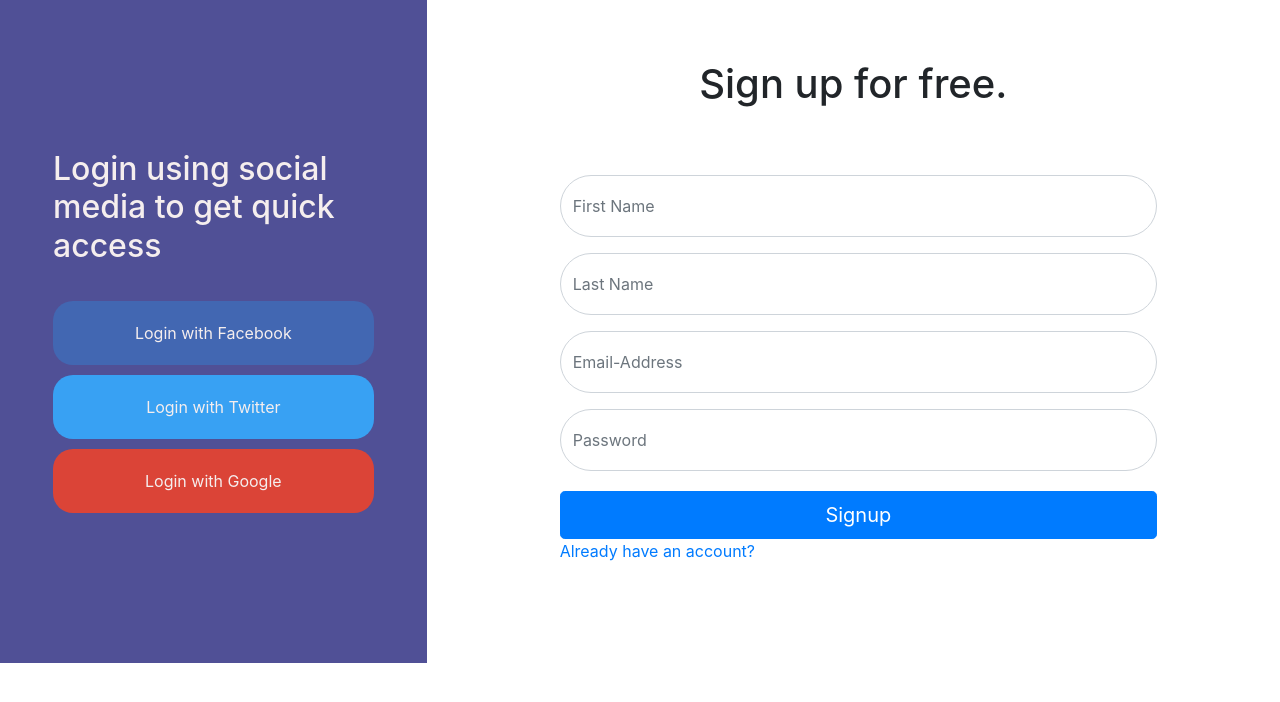
After one commit to TomisinAjayi/Login-form, a PHP site: page /signup.php in a window 1280 px wide. The commit adds this page. Shown: the top 702 px of the page. Run offline with PHP 8.4, Linux system fonts and the light colour scheme.

Commit message:
sign-up form with PHP

```diff
--- a/forgotpassword.html
+++ b/forgotpassword.html
@@ -24,7 +24,7 @@
                     <h1>Recover your password.</h1>
                     <p>Fill your email below & we will send you an email with further instruction.</p>
                     <form action="" class="formdesign">
-                        <div class="form-group"><input type="email" class="form-control" placeholder="Email-Address"></div>
+                        <div class="form-group"><input type="email" class="form-control" placeholder="Email-Address" required></div>
 
                         <button type="submit" class="btn btn-lg btn-block btn-primary" id="signupbtn">Recover your password</button>
                         <a href="login.html" id="loginlink">Already have an account?</a>
--- a/index.php
+++ b/index.php
@@ -1 +1 @@
-<?php include_once("login.html"); ?>
+<?php include_once("signup.html"); ?>
--- a/login.html
+++ b/login.html
@@ -22,11 +22,11 @@
                 </div>
                 <div class="col-xs-6 col-sm-6 col-md-8 rightside" style="padding:0px">
                     <h1>Login to your account</h1>
-                    <p>Don't have an account? <a href="signup.html">Sign up for free!</a></p>
+                    <p>Don't have an account? <a href="signup.php">Sign up for free!</a></p>
 
                     <form action="" class="formdesign" name="myForm" onsubmit="return validateForm()">
-                        <div class="form-group"><input name="email" type="email" class="form-control" placeholder="Email-Address"></div>
-                        <div class="form-group"><input name="password" type="password" class="form-control" placeholder="Password"></div>
+                        <div class="form-group"><input name="email" type="email" class="form-control" placeholder="Email-Address" required></div>
+                        <div class="form-group"><input name="password" type="password" class="form-control" placeholder="Password" required></div>
                         <div class="form-row">
                             <div class="form-group col-md-6">
                                 <div class="form-check">
--- /dev/null
+++ b/signup.php
@@ -0,0 +1,141 @@
+<?php
+// Functions to filter user inputs
+function filterName($field){
+    // Sanitize user name
+    $field = filter_var(trim($field), FILTER_SANITIZE_STRING);
+
+    // Validate user name
+    if(filter_var($field, FILTER_VALIDATE_REGEXP, array("options"=>array("regexp"=>"/^[a-zA-Z\s]+$/")))){
+        return $field;
+    } else{
+        return FALSE;
+    }
+}
+function filterEmail($field){
+    // Sanitize e-mail address
+    $field = filter_var(trim($field), FILTER_SANITIZE_EMAIL);
+
+    // Validate e-mail address
+    if(filter_var($field, FILTER_VALIDATE_EMAIL)){
+        return $field;
+    } else{
+        return FALSE;
+    }
+}
+function filterString($field){
+    // Sanitize string
+    $field = filter_var(trim($field), FILTER_SANITIZE_STRING);
+    if(!empty($field)){
+        return $field;
+    } else{
+        return FALSE;
+    }
+}
+
+// Define variables and initialize with empty values
+$nameErr = $emailErr = $messageErr = $passwordErr = "";
+$name = $lname = $email = $password = "";
+
+// Processing form data when form is submitted
+if($_SERVER["REQUEST_METHOD"] == "POST"){
+
+    // Validate user name
+    if(empty($_POST["name"])){
+        $nameErr = "Please enter your name.";
+    } else{
+        $name = filterName($_POST["name"]);
+        if($name == FALSE){
+            $nameErr = "Please enter a valid name.";
+        }
+    }
+
+    // Validate user name
+    if(empty($_POST["lname"])){
+        $nameErr = "Please enter your name.";
+    } else{
+        $lname = filterName($_POST["lname"]);
+        if($lname == FALSE){
+            $nameErr = "Please enter a valid name.";
+        }
+    }
+
+    // Validate email address
+    if(empty($_POST["email"])){
+        $emailErr = "Please enter your email address.";
+    } else{
+        $email = filterEmail($_POST["email"]);
+        if($email == FALSE){
+            $emailErr = "Please enter a valid email address.";
+        }
+    }
+
+    // Validate user passowrd
+    if(empty($_POST["password"])){
+        $passwordErr = "Please enter your password.";
+    } else{
+        $password = filterString($_POST["password"]);
+        if($password == FALSE){
+            $passwordErr = "Please enter a valid password.";
+        }
+    }
+}
+?>
+
+<!DOCTYPE html>
+<html lang="en">
+    <head>
+        <meta charset="UTF-8">
+        <meta name="viewport" content="width=device-width, initial-scale=1.0">
+        <meta http-equiv="X-UA-Compatible" content="ie=edge">
+        <title>Sign up</title>
+        <link rel="stylesheet" href="./css/signup.css">
+        <link rel="stylesheet" href="https://stackpath.bootstrapcdn.com/bootstrap/4.4.1/css/bootstrap.min.css" integrity="sha384-Vkoo8x4CGsO3+Hhxv8T/Q5PaXtkKtu6ug5TOeNV6gBiFeWPGFN9MuhOf23Q9Ifjh" crossorigin="anonymous">
+    </head>
+    <body>
+
+        <div class="container-fluid">
+            <div class="row">
+                <div class="col-xs-6 col-sm-6 col-md-4 leftside">
+                    <h2>Login using social media to get quick access</h2>
+                    <div class="list-group container">
+                        <button class="smbutton" id="facebookbtn">Login with Facebook</button>
+                        <button class="smbutton" id="twitterbtn">Login with Twitter</button>
+                        <button class="smbutton" id="googlebtn">Login with Google</button>
+                    </div>
+                </div>
+                <div class="col-xs-6 col-sm-6 col-md-8 rightside" style="padding:0px">
+                    <h1>Sign up for free.</h1>
+
+                    <form action="welcome-page.php" class="formdesign" method="POST">
+                        <div class="form-group">
+                            <input name="name"type="text" class="form-control"  value="<?php echo $name; ?>" placeholder="First Name" required>
+                            <span class="error"><?php echo $nameErr; ?></span>
+                        </div>
+
+                        <div class="form-group">
+                            <input name="lname" type="text" class="form-control" value="<?php echo $lname; ?>" placeholder="Last Name" required>
+                            <span class="error"><?php echo $nameErr; ?></span>
+                        </div>
+
+                        <div class="form-group">
+                            <input name="email" type="email" class="form-control" value="<?php echo $email; ?>" placeholder="Email-Address" required>
+                            <span class="error"><?php echo $emailErr; ?></span>
+                        </div>
+
+                        <div class="form-group">
+                            <input name="password" type="password" class="form-control" value="<?php echo $password; ?>" placeholder="Password" required>
+                            <span class="error"><?php echo $passwordErr; ?></span>
+                        </div>
+
+                        <button type="submit" class="btn btn-lg btn-block btn-primary" id="signupbtn">Signup</button>
+                        <a href="login.html" id="loginlink">Already have an account?</a>
+                    </form>
+                </div>
+            </div>
+        </div>
+
+        <script src="https://code.jquery.com/jquery-3.4.1.slim.min.js" integrity="sha384-J6qa4849blE2+poT4WnyKhv5vZF5SrPo0iEjwBvKU7imGFAV0wwj1yYfoRSJoZ+n" crossorigin="anonymous"></script>
+        <script src="https://cdn.jsdelivr.net/npm/popper.js@1.16.0/dist/umd/popper.min.js" integrity="sha384-Q6E9RHvbIyZFJoft+2mJbHaEWldlvI9IOYy5n3zV9zzTtmI3UksdQRVvoxMfooAo" crossorigin="anonymous"></script>
+        <script src="https://stackpath.bootstrapcdn.com/bootstrap/4.4.1/js/bootstrap.min.js" integrity="sha384-wfSDF2E50Y2D1uUdj0O3uMBJnjuUD4Ih7YwaYd1iqfktj0Uod8GCExl3Og8ifwB6" crossorigin="anonymous"></script>
+    </body>
+</html>
```
Also changed, not shown: database.php (added, +7 -0 lines), signup.html (+5 -6 lines), welcome-page.php (added, +40 -0 lines).
